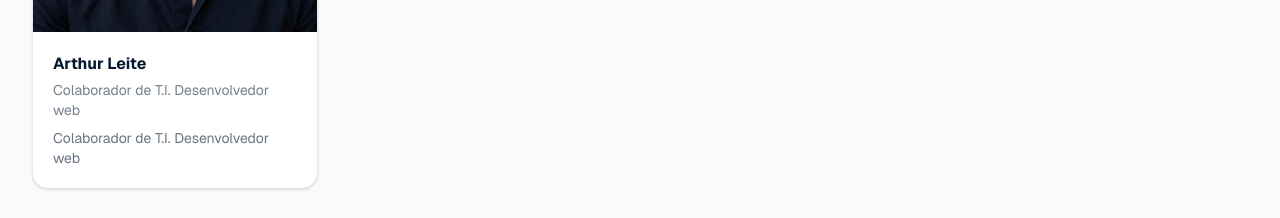
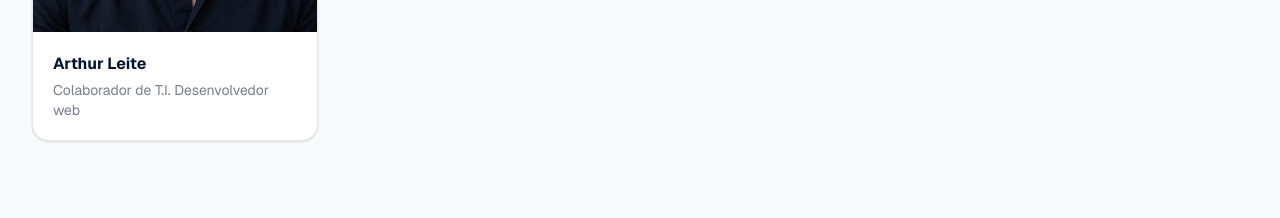
Before and after one commit to InovaNexel/inovanexel.github.io, a Next.js app: page /quem-somos in a window 1280 px wide. Shown: the part 2200-2418 px from the top of the page. Built offline with nearby package versions, Linux system fonts and the light colour scheme.

Commit message:
mudança em alguns textos

```diff
--- a/components/Stats.tsx
+++ b/components/Stats.tsx
@@ -1,5 +1,8 @@
+<!---/*
+
 import { ScrollReveal } from "./ScrollReveal";
 
+##
 const stats = [
   { value: "+120", label: "Projetos realizados" },
   { value: "+80", label: "Órgãos atendidos" },
@@ -32,3 +35,4 @@ export function Stats() {
     </section>
   );
 }
+*/
--- a/components/quem-somos/TeamSection.tsx
+++ b/components/quem-somos/TeamSection.tsx
@@ -38,7 +38,7 @@ const team: TeamMember[] = [
     // Card disponível: adicione o nome, o cargo, a descrição e a foto abaixo.
     name: "Arthur Leite",
     role: "Colaborador de T.I. Desenvolvedor web",
-    description: "Colaborador de T.I. Desenvolvedor web",
+    description: "",
     image: "arthur perfil.png",
   },
 ];
```
